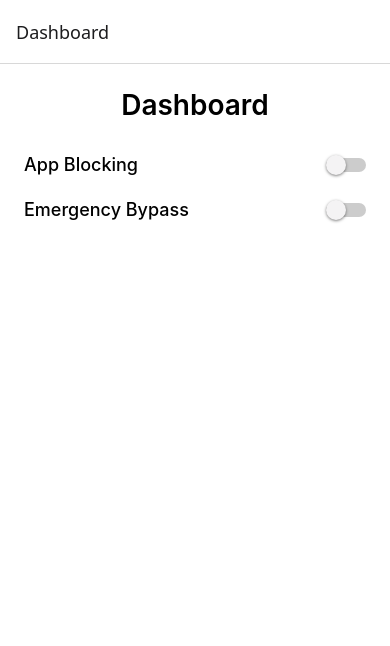
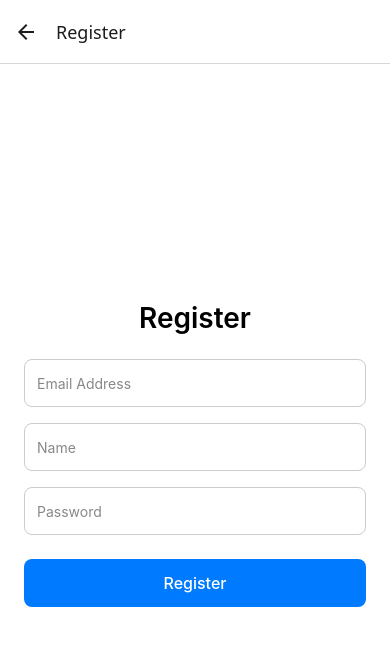
Before and after one commit to jzeller04/unplugged, a React Native app: screen /Register in a window 390 px wide. Shown: the top 646 px of the page. Built offline with nearby package versions, Linux system fonts and the light colour scheme.

Commit message:
Commented out incorrect code

```diff
--- a/src/client/screens/RegisterScreen.js
+++ b/src/client/screens/RegisterScreen.js
@@ -6,11 +6,6 @@ const RegisterScreen = ({ navigation }) => {
     const [email, setEmail] = useState('');
     const [name, setName] = useState('');
     const [password, setPassword] = useState('');
-
-    navigation.reset({
-      index: 0,
-      routes: [{ name: 'Dashboard' }],
-     });
 
     const getRegisterInfo = async () => {
       console.log("clicked!");
@@ -56,6 +51,10 @@ const RegisterScreen = ({ navigation }) => {
     //     Alert.alert('Error', 'Please fill out all fields');
     //     return;
     //     }
+    //    navigation.reset({
+    //    index: 0,
+    //    routes: [{ name: 'Dashboard' }],
+    // });
     // };
 
   return (
```
